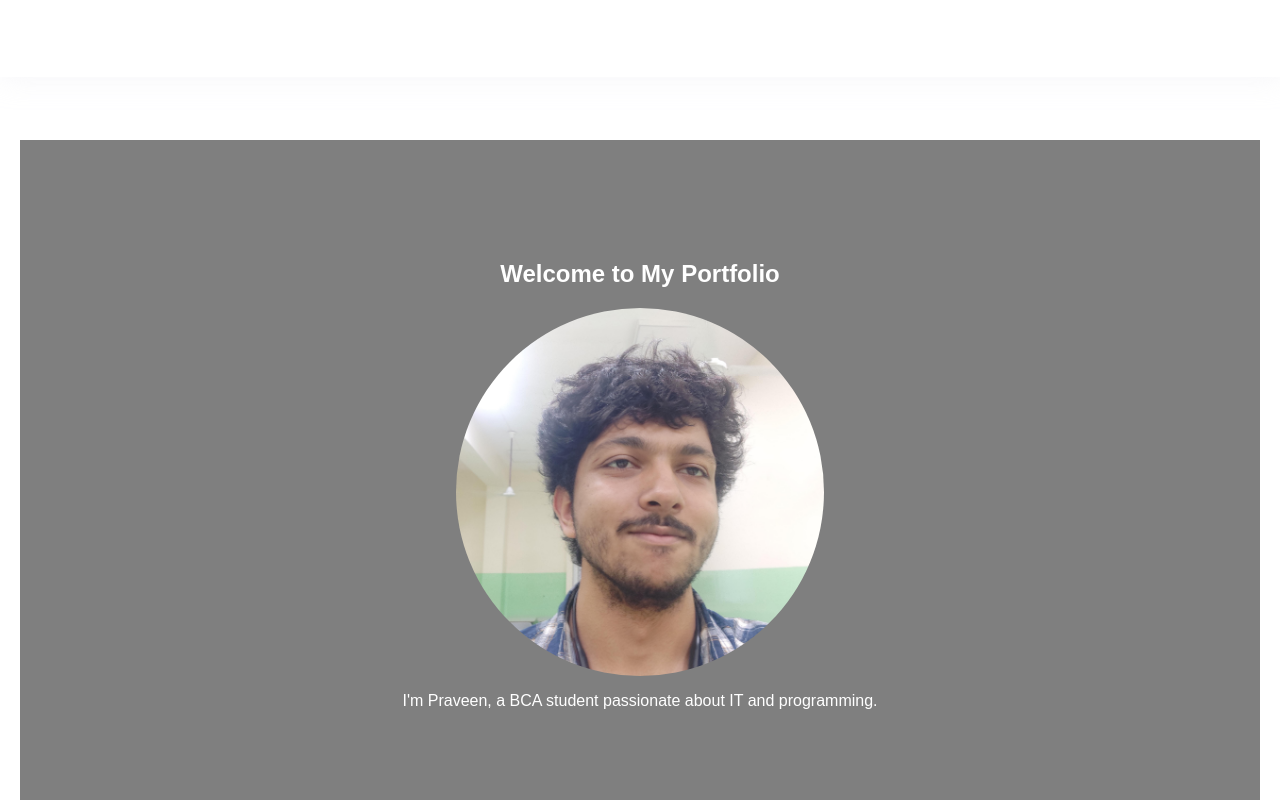
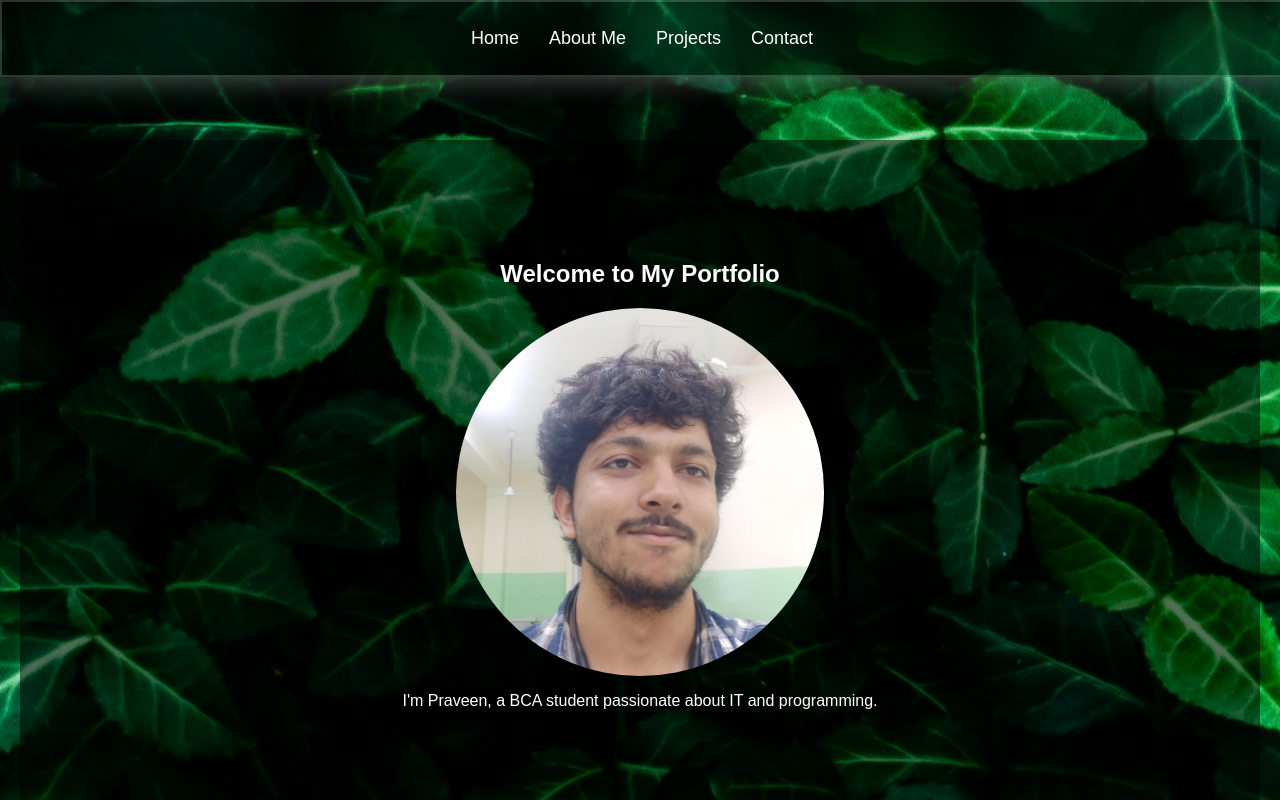
Before and after one commit to Praveen-Kumar-Goswami/Portfolio-website, a plain HTML site: page Level-B/Level-B/index.html in a window 1280 px wide. Shown: the top 800 px of the page. Drawn offline with Linux system fonts and the light colour scheme; files that its build step writes are made by us from their sources; files whose address does not match are found by name.

Commit message:
Update styles.css

```diff
--- a/Level-B/Level-B/assets/style/styles.css
+++ b/Level-B/Level-B/assets/style/styles.css
@@ -3,7 +3,7 @@ body {
     font-family: Arial, sans-serif;
     background-size: cover;
     color: rgb(255, 255, 255);
-    background: url('background.jpg') repeat center center fixed;
+    background: url('/assets/images/background.jpg') repeat center center fixed;
 
 }
 
```
